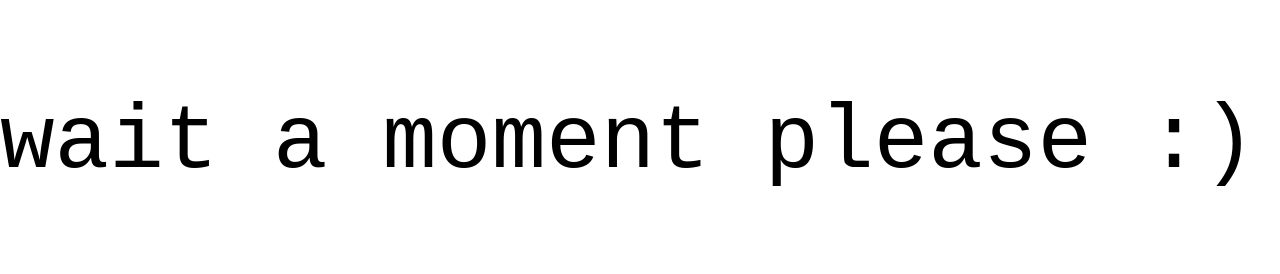
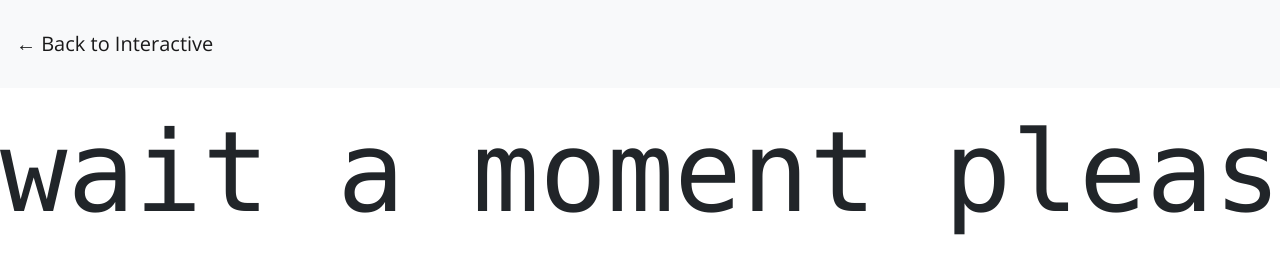
Before and after one commit to woongs2021/datavis21, a website: page assignments/mj_assignment_01/index.html in a window 1280 px wide. Drawn offline with nearby package versions, Linux system fonts and the light colour scheme; no server answers.

Commit message:
Update index.html

```diff
--- a/assignments/mj_assignment_01/index.html
+++ b/assignments/mj_assignment_01/index.html
@@ -1,5 +1,24 @@
-<!DOCTYPE html>
-<html>
+<!doctype html>
+<html lang="en">
+    <head>
+        <!-- Required meta tags -->
+        <meta charset="utf-8">
+        <meta name="viewport" content="width=device-width, initial-scale=1">
+
+        <!-- Bootstrap CSS -->
+        <link href="https://cdn.jsdelivr.net/npm/bootstrap@5.0.0-beta2/dist/css/bootstrap.min.css" rel="stylesheet" integrity="sha384-BmbxuPwQa2lc/FVzBcNJ7UAyJxM6wuqIj61tLrc4wSX0szH/Ev+nYRRuWlolflfl" crossorigin="anonymous">
+
+        <title>Data Visualization</title>
+    </head>
+    <body>
+        <!-- Site Navigation -->
+        <nav class="navbar navbar-expand-lg navbar-light bg-light">
+            <div class="container-fluid p-3">
+                <a class="navbar-brand" href="interactive.html"><span>&#8592;</span> Back to Interactive</a>
+            </div>
+        </nav>
+        <!-- End of Site Navigation -->
+
   <head>
     <title>Stylized Bar Chart</title>
     <link href="https://fonts.googleapis.com/css2?family=Open+Sans&display=swap" rel="stylesheet">
```
